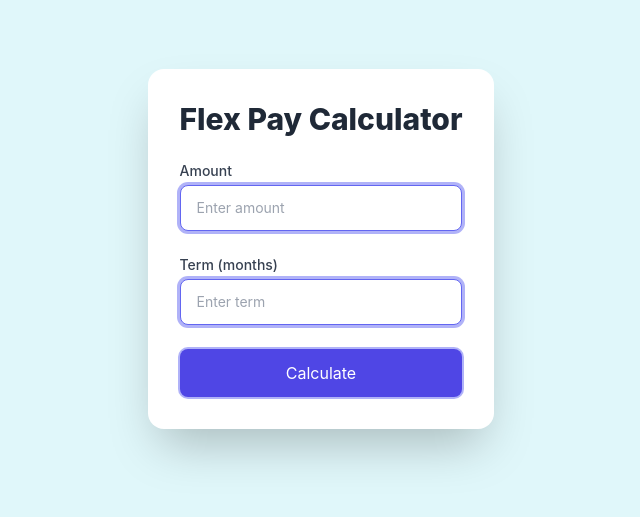
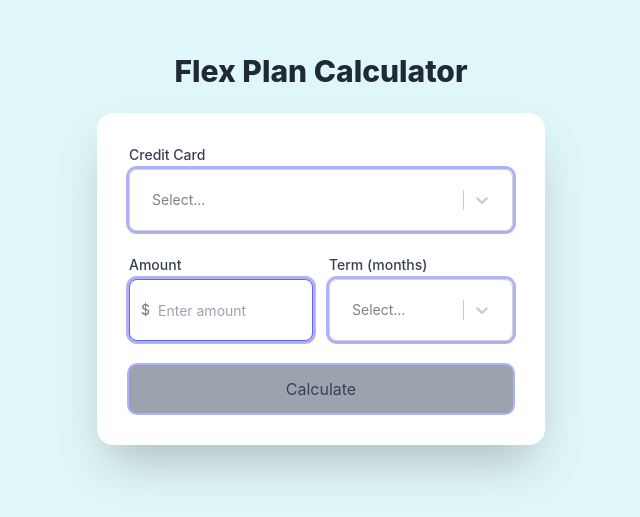
Before and after one commit to haoliangyu/planci, a React (Create React App) app in the folder packages/calculator-web/: page / in a window 1280 px wide. Shown: the part 151-668 px from the top of the page, without its empty margins (319-959 px from the left). Built offline with nearby package versions, Linux system fonts and the light colour scheme.

Commit message:
now it looks good

```diff
--- a/packages/calculator-web/package.json
+++ b/packages/calculator-web/package.json
@@ -13,6 +13,7 @@
     "react": "^18.2.0",
     "react-dom": "^18.2.0",
     "react-scripts": "5.0.1",
+    "react-select": "^5.10.0",
     "tailwindcss": "^3.4.17"
   },
   "devDependencies": {
--- a/packages/calculator-web/src/App.js
+++ b/packages/calculator-web/src/App.js
@@ -1,35 +1,159 @@
-import React from 'react';
+import React, { useState } from 'react';
+import Select from 'react-select';
+import { calculateMonthlyPayment } from './utils/calculate-payment';
+import creditCardOptions from './data/credit-cards.json';
 import './index.css'; // Ensure this import is present
 
+const customStyles = {
+  control: (provided) => ({
+    ...provided,
+    padding: '0.75rem',
+    borderColor: '#d1d5db',
+    borderRadius: '0.5rem',
+    boxShadow: '0 1px 2px 0 rgba(0, 0, 0, 0.05)',
+    '&:hover': {
+      borderColor: '#6366f1',
+    },
+    '&:focus': {
+      borderColor: '#6366f1',
+      boxShadow: '0 0 0 3px rgba(99, 102, 241, 0.5)',
+    },
+  }),
+  option: (provided, state) => ({
+    ...provided,
+    backgroundColor: state.isSelected ? '#6366f1' : state.isFocused ? '#e0f7fa' : null,
+    color: state.isSelected ? 'white' : 'black',
+    '&:hover': {
+      backgroundColor: '#e0f7fa',
+    },
+  }),
+  menu: (provided) => ({
+    ...provided,
+    borderRadius: '0.5rem',
+    boxShadow: '0 1px 2px 0 rgba(0, 0, 0, 0.05)',
+  }),
+};
+
 function App() {
+  const [amount, setAmount] = useState('');
+  const [term, setTerm] = useState('');
+  const [terms, setTerms] = useState([]);
+  const [paymentDetails, setPaymentDetails] = useState(null);
+  const [isAmountValid, setIsAmountValid] = useState(true);
+  const [isTermValid, setIsTermValid] = useState(true);
+
+  const handleCalculate = (e) => {
+    e.preventDefault();
+    const details = calculateMonthlyPayment(amount, term);
+    setPaymentDetails(details);
+  };
+
+  const handleAmountChange = (e) => {
+    const value = e.target.value;
+    setAmount(value);
+    setPaymentDetails(null);
+    setIsAmountValid(value === '' || /^\d+(\.\d{1,2})?$/.test(value));
+  };
+
+  const handleTermChange = (selectedOption) => {
+    setTerm(selectedOption.value);
+    setPaymentDetails(null);
+    setIsTermValid(selectedOption.value !== '');
+  };
+
+  const handleCreditCardChange = (selectedOption) => {
+    const selectedCard = creditCardOptions.find(card => card.value === selectedOption.value);
+    setTerms(selectedCard.terms.map(term => ({ value: term, label: `${term} months` })));
+    setTerm('');
+    setPaymentDetails(null);
+  };
+
+  const isFormValid = isAmountValid && isTermValid && amount && term;
+
   return (
-    <div className="min-h-screen flex items-center justify-center bg-gradient-to-r">
+    <div className="min-h-screen flex flex-col items-center justify-center bg-gradient-to-r">
+      <h1 className="text-3xl font-extrabold mb-6 text-center text-gray-800">Flex Plan Calculator</h1>
       <div className="bg-white p-8 rounded-2xl shadow-2xl w-full max-w-md">
-        <h1 className="text-3xl font-extrabold mb-6 text-center text-gray-800">Flex Pay Calculator</h1>
-        <form>
+        <form onSubmit={handleCalculate}>
           <div className="mb-6">
+            <label className="block text-sm font-medium text-gray-700">Credit Card</label>
+            <Select
+              options={creditCardOptions}
+              styles={customStyles}
+              className="mt-1 block w-full rounded-lg shadow-sm focus:outline-none focus:ring-indigo-500 focus:border-indigo-500 sm:text-sm"
+              onChange={handleCreditCardChange}
+            />
+          </div>
+          <div className="mb-6 flex space-x-4">
+            <div className="flex-1">
               <label className="block text-sm font-medium text-gray-700">Amount</label>
+              <div className="relative mt-1 rounded-md shadow-sm" style={{ height: '62px' }}>
+                <div className="absolute inset-y-0 left-0 pl-3 flex items-center pointer-events-none">
+                  <span className="text-gray-500 sm:text-sm">$</span>
+                </div>
                 <input
                   type="number"
-              className="mt-1 block w-full px-4 py-3 border border-gray-300 rounded-lg shadow-sm focus:outline-none focus:ring-indigo-500 focus:border-indigo-500 sm:text-sm"
+                  step="0.01"
+                  className={`block w-full h-full pl-7 pr-3 py-3 border ${isAmountValid ? 'text-gray-900' : 'text-red-500'} rounded-lg shadow-sm focus:outline-none focus:ring-indigo-500 focus:border-indigo-500 sm:text-sm`}
                   placeholder="Enter amount"
+                  value={amount}
+                  onChange={handleAmountChange}
                 />
               </div>
-          <div className="mb-6">
+            </div>
+            <div className="flex-1">
               <label className="block text-sm font-medium text-gray-700">Term (months)</label>
-            <input
-              type="number"
-              className="mt-1 block w-full px-4 py-3 border border-gray-300 rounded-lg shadow-sm focus:outline-none focus:ring-indigo-500 focus:border-indigo-500 sm:text-sm"
-              placeholder="Enter term"
+              <Select
+                options={terms}
+                styles={customStyles}
+                className="mt-1 block w-full rounded-lg shadow-sm focus:outline-none focus:ring-indigo-500 focus:border-indigo-500 sm:text-sm"
+                value={terms.find(option => option.value === term)}
+                onChange={handleTermChange}
               />
+              {!isTermValid && term !== '' && <p className="text-red-500 text-sm mt-1">Please enter a valid term.</p>}
+            </div>
           </div>
           <button
             type="submit"
-            className="w-full bg-indigo-600 text-white py-3 px-4 rounded-lg hover:bg-indigo-700 focus:outline-none focus:ring-2 focus:ring-offset-2 focus:ring-indigo-500"
+            className={`w-full py-3 px-4 rounded-lg focus:outline-none focus:ring-2 focus:ring-offset-2 ${isFormValid ? 'bg-indigo-600 text-white hover:bg-indigo-700 focus:ring-indigo-500' : 'bg-gray-400 text-gray-700 cursor-not-allowed'}`}
+            disabled={!isFormValid}
           >
             Calculate
           </button>
         </form>
+        {paymentDetails !== null && (
+          <div className="mt-6">
+            <h2 className="text-xl font-bold text-center text-gray-800">Payment Details</h2>
+            <div className="overflow-x-auto">
+              <table className="min-w-full divide-y divide-gray-200">
+                <thead className="bg-gray-50">
+                  <tr>
+                    <th className="px-6 py-3 text-left text-xs font-medium text-gray-500 uppercase tracking-wider">Description</th>
+                    <th className="px-6 py-3 text-right text-xs font-medium text-gray-500 uppercase tracking-wider">Amount</th>
+                  </tr>
+                </thead>
+                <tbody className="bg-white divide-y divide-gray-200">
+                  <tr>
+                    <td className="px-6 py-4 whitespace-nowrap text-sm font-medium text-gray-900">Monthly Payment</td>
+                    <td className="px-6 py-4 whitespace-nowrap text-sm text-right text-gray-500">${paymentDetails.monthlyPayment}</td>
+                  </tr>
+                  <tr>
+                    <td className="px-6 py-4 whitespace-nowrap text-sm font-medium text-gray-900">Monthly Fee</td>
+                    <td className="px-6 py-4 whitespace-nowrap text-sm text-right text-gray-500">${paymentDetails.monthlyFee}</td>
+                  </tr>
+                  <tr>
+                    <td className="px-6 py-4 whitespace-nowrap text-sm font-medium text-gray-900">Total Payment</td>
+                    <td className="px-6 py-4 whitespace-nowrap text-sm text-right text-gray-500">${paymentDetails.totalPayment}</td>
+                  </tr>
+                  <tr>
+                    <td className="px-6 py-4 whitespace-nowrap text-sm font-medium text-gray-900">Total Fee</td>
+                    <td className="px-6 py-4 whitespace-nowrap text-sm text-right text-gray-500">${paymentDetails.totalFee}</td>
+                  </tr>
+                </tbody>
+              </table>
+            </div>
+          </div>
+        )}
       </div>
     </div>
   );
--- /dev/null
+++ b/packages/calculator-web/src/data/credit-cards.json
@@ -0,0 +1,62 @@
+[
+  {
+    "value": "visa-classic",
+    "label": "Visa Classic",
+    "terms": [3, 6, 9, 12, 15, 18]
+  },
+  {
+    "value": "visa-gold",
+    "label": "Visa Gold",
+    "terms": [3, 6, 9, 12, 15, 18]
+  },
+  {
+    "value": "visa-platinum",
+    "label": "Visa Platinum",
+    "terms": [3, 6, 9, 12, 15, 18]
+  },
+  {
+    "value": "mastercard-standard",
+    "label": "MasterCard Standard",
+    "terms": [3, 6, 9, 12, 15, 18]
+  },
+  {
+    "value": "mastercard-gold",
+    "label": "MasterCard Gold",
+    "terms": [3, 6, 9, 12, 15, 18]
+  },
+  {
+    "value": "mastercard-platinum",
+    "label": "MasterCard Platinum",
+    "terms": [3, 6, 9, 12, 15, 18]
+  },
+  {
+    "value": "amex-green",
+    "label": "American Express Green",
+    "terms": [3, 6, 9, 12, 15, 18]
+  },
+  {
+    "value": "amex-gold",
+    "label": "American Express Gold",
+    "terms": [3, 6, 9, 12, 15, 18]
+  },
+  {
+    "value": "amex-platinum",
+    "label": "American Express Platinum",
+    "terms": [3, 6, 9, 12, 15, 18]
+  },
+  {
+    "value": "discover-it",
+    "label": "Discover It",
+    "terms": [3, 6, 9, 12, 15, 18]
+  },
+  {
+    "value": "discover-miles",
+    "label": "Discover Miles",
+    "terms": [3, 6, 9, 12, 15, 18]
+  },
+  {
+    "value": "discover-cashback",
+    "label": "Discover Cashback",
+    "terms": [3, 6, 9, 12, 15, 18]
+  }
+]
--- /dev/null
+++ b/packages/calculator-web/src/utils/calculate-payment.js
@@ -0,0 +1,16 @@
+export function calculateMonthlyPayment(amount, term) {
+  if (amount && term) {
+    const monthlyBase = parseFloat(amount) / parseInt(term);
+    const monthlyFee = monthlyBase * 0.0133;
+    const monthlyPayment = monthlyBase + monthlyFee;
+    const totalPayment = monthlyPayment * parseInt(term);
+    const totalFee = monthlyFee * parseInt(term);
+    return {
+      monthlyPayment: monthlyPayment.toFixed(2),
+      monthlyFee: monthlyFee.toFixed(2),
+      totalPayment: totalPayment.toFixed(2),
+      totalFee: totalFee.toFixed(2),
+    };
+  }
+  return null;
+}
```
Also changed, not shown: 1 other file (tests, documents, lock files or other folders). Lines whose indentation alone changed are shown as unchanged.
